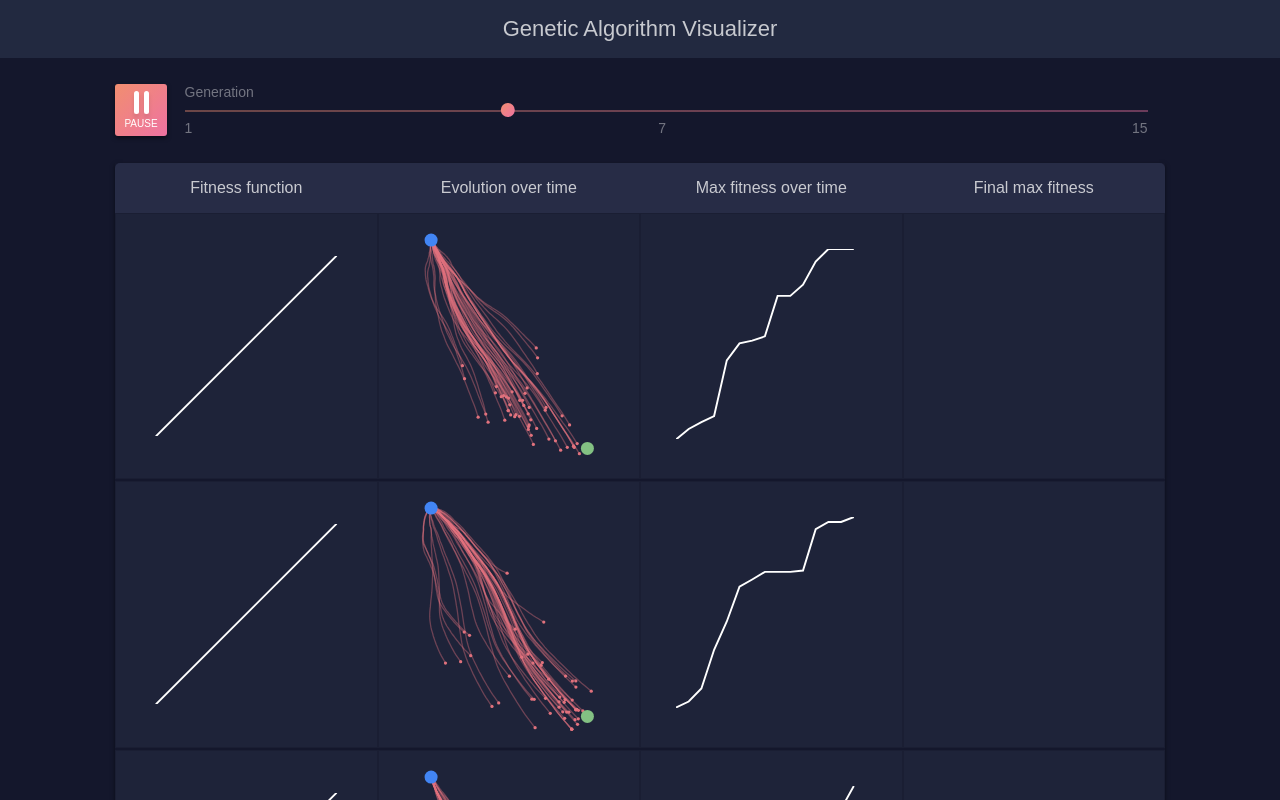
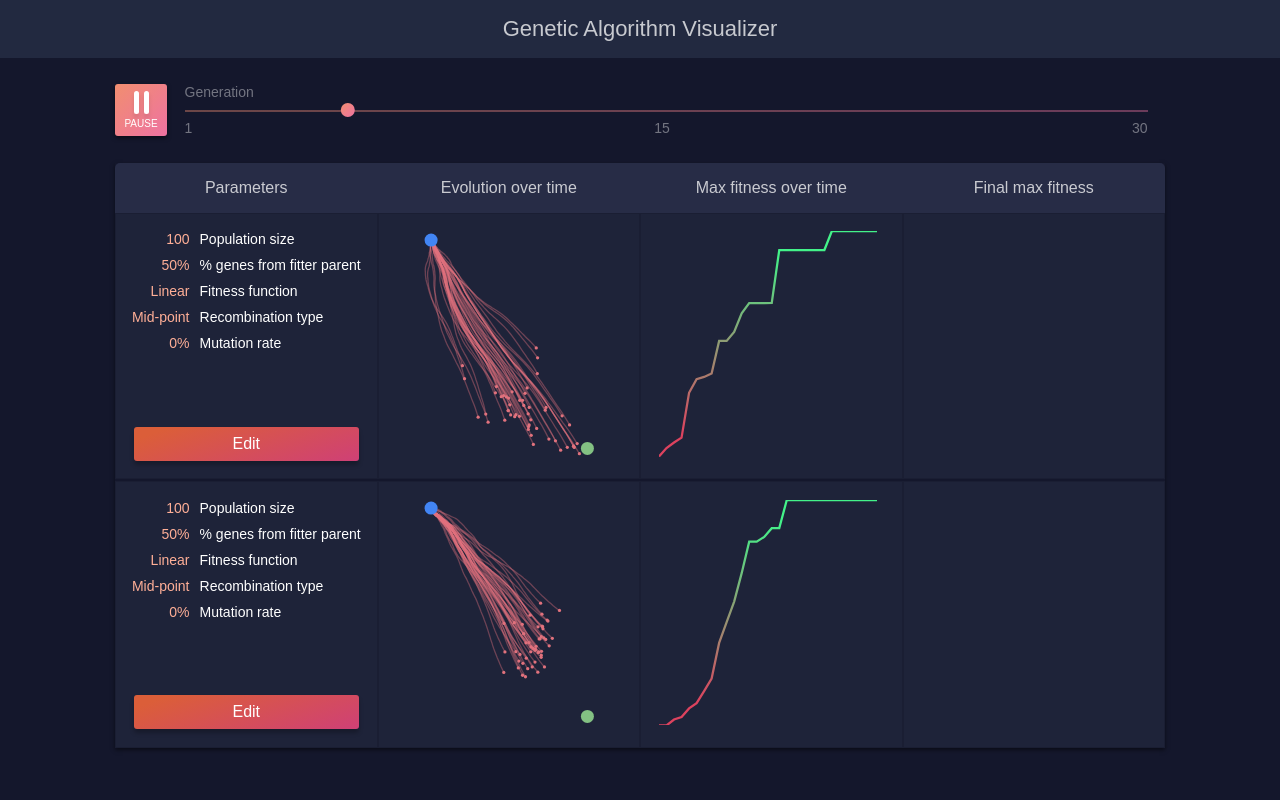
Before and after one commit to donpinkus/genetic-algo-viz, a React (Create React App) app: page / in a window 1280 px wide. Shown: the top 800 px of the page. Built offline with nearby package versions, Linux system fonts and the light colour scheme.

Commit message:
gradient viz and buttons

```diff
--- a/src/App.js
+++ b/src/App.js
@@ -24,9 +24,9 @@ class App extends Component {
     this.originVec = { x: -60, y: -80 };
     this.targetVec = { x: 60, y: 80 };
 
-    this.generationCount = 15;
+    this.generationCount = 30;
 
-    const geneCount = 100;
+    const geneCount = 100; // TODO: changing genecount breaks?
 
     this.populations = [];
 
@@ -121,7 +121,7 @@ class App extends Component {
           />
           <SDashboardSection>
             <SDashboardHeader>
-              <div>Fitness function</div>
+              <div>Parameters</div>
               <div>Evolution over time</div>
               <div>Max fitness over time</div>
               <div>Final max fitness</div>
@@ -133,16 +133,6 @@ class App extends Component {
             />
             <DashboardRow
               population={this.populations[1]}
-              generationNumber={this.state.generationNumber}
-              frameNumber={this.state.frameNumber}
-            />
-            <DashboardRow
-              population={this.populations[2]}
-              generationNumber={this.state.generationNumber}
-              frameNumber={this.state.frameNumber}
-            />
-            <DashboardRow
-              population={this.populations[3]}
               generationNumber={this.state.generationNumber}
               frameNumber={this.state.frameNumber}
             />
--- a/src/DashboardRow.js
+++ b/src/DashboardRow.js
@@ -10,15 +10,27 @@ class DashboardRow extends Component {
   render() {
     return (
       <SDashboardRow>
-        <SItem>
-          <svg viewBox="0 0 100 100" width="100%" height="180">
-            <path
-              d="M 0,100 L 100,0"
-              stroke="white"
-              strokeWidth="1"
-              strokeLinecap="round"
-            />
-          </svg>
+        <SItem
+          style={{ flexDirection: "column", justifyContent: "space-between" }}
+        >
+          <SParameters>
+            <div>100</div>
+            <div>Population size</div>
+
+            <div>50%</div>
+            <div>% genes from fitter parent</div>
+
+            <div>Linear</div>
+            <div>Fitness function</div>
+
+            <div>Mid-point</div>
+            <div>Recombination type</div>
+
+            <div>0%</div>
+            <div>Mutation rate</div>
+          </SParameters>
+
+          <SButton>Edit</SButton>
         </SItem>
         <SItem style={{ padding: 0 }}>
           <EvolutionViz
@@ -39,6 +51,43 @@ class DashboardRow extends Component {
   }
 }
 
+const SButton = styled.div`
+  background: linear-gradient(160.48deg, #db5e39 11.37%, #cf4076 100%);
+  box-shadow: 0px 4px 4px rgba(0, 0, 0, 0.25);
+  border-radius: 3px;
+  color: white;
+  display: block;
+  padding: 8px 12px;
+  font-weight: 500;
+  width: 100%;
+  text-align: center;
+
+  cursor: pointer;
+
+  &:hover {
+    box-shadow: 2px 6px 4px rgba(0, 0, 0, 0.5);
+  }
+`;
+
+const SParameters = styled.div`
+  display: grid;
+  grid-template-columns: min-content 1fr;
+  grid-template-rows: 20px repeat;
+
+  column-gap: 10px;
+  row-gap: 10px;
+
+  color: white;
+  font-size: 14px;
+  font-weight: medium;
+  white-space: nowrap;
+
+  > :nth-child(odd) {
+    color: #ffaf97;
+    text-align: right;
+  }
+`;
+
 const SDashboardRow = styled.div`
   background: #1e2339;
   margin-bottom: 2px;
@@ -50,7 +99,7 @@ const SItem = styled.div`
   display: flex;
   align-items: center;
   justify-content: center;
-  padding: ${pageMargin}px;
+  padding: ${pageMargin / 2}px;
   border: 1px solid #15172b66;
 `;
 
--- a/src/MaxFitnessViz.js
+++ b/src/MaxFitnessViz.js
@@ -8,26 +8,20 @@ class MaxFitnessViz extends Component {
 
     const data = props.population.generationMaxFitnesses.map((maxFit, i) => ({
       maxFit,
-      i
+      i,
     }));
 
-    const min = _.minBy(data, d => d.maxFit).maxFit;
-    const max = _.maxBy(data, d => d.maxFit).maxFit;
+    const min = _.minBy(data, (d) => d.maxFit).maxFit;
+    const max = _.maxBy(data, (d) => d.maxFit).maxFit;
 
-    const maxI = _.maxBy(data, d => d.maxFit).i;
+    const maxI = _.maxBy(data, (d) => d.maxFit).i;
 
     console.log(min, max, maxI);
 
     // Scale X and Y.
-    const xScale = d3
-      .scaleLinear()
-      .domain([0, data.length])
-      .range([0, 200]);
+    const xScale = d3.scaleLinear().domain([0, data.length]).range([0, 200]);
 
-    const yScale = d3
-      .scaleLog()
-      .domain([min, max])
-      .range([200, 0]);
+    const yScale = d3.scaleLog().domain([min, max]).range([200, 0]);
 
     console.log(data[0].maxFit, yScale(data[0].maxFit));
     console.log(data[1].maxFit, yScale(data[1].maxFit));
@@ -36,8 +30,8 @@ class MaxFitnessViz extends Component {
 
     this.path = d3
       .line()
-      .x(d => xScale(d.i))
-      .y(d => yScale(d.maxFit))(data);
+      .x((d) => xScale(d.i))
+      .y((d) => yScale(d.maxFit))(data);
   }
 
   componentDidMount() {}
@@ -46,7 +40,20 @@ class MaxFitnessViz extends Component {
     return (
       <div>
         <svg viewBox="0 0 200 200" width="100%" height="100%">
-          <path d={this.path} stroke="white" strokeWidth="2" fill="none" />
+          <defs>
+            <linearGradient
+              id="e"
+              gradientTransform="rotate(0)"
+              x1="0"
+              x2="0"
+              y1="0"
+              y2="1"
+            >
+              <stop stop-color="#43F289" offset="10%" />
+              <stop stop-color="#DD425E" offset="90%" />
+            </linearGradient>
+          </defs>
+          <path d={this.path} stroke="url(#e)" strokeWidth="2" fill="none" />
         </svg>
       </div>
     );
```
